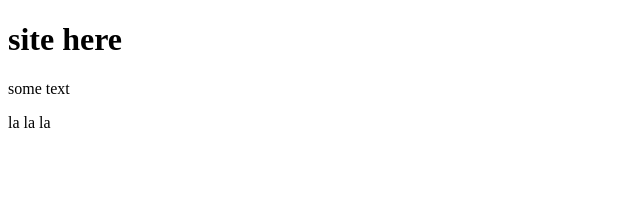
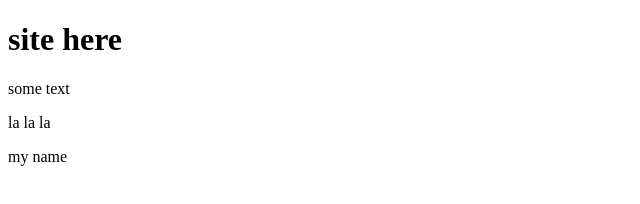
Before and after one commit to embeddded/site, a plain HTML site: page index.html in a window 1280 px wide. Shown: the full height of the page, 0-640 px from the left. Drawn offline with Linux system fonts and the light colour scheme.

Commit message:
third commit

```diff
--- a/index.html
+++ b/index.html
@@ -8,5 +8,6 @@
 	<h1>site here</h1>
 	<p>some text</p>
 	<p>la la la</p>
+	<p>my name</p>
 </body>
 </html>
```
